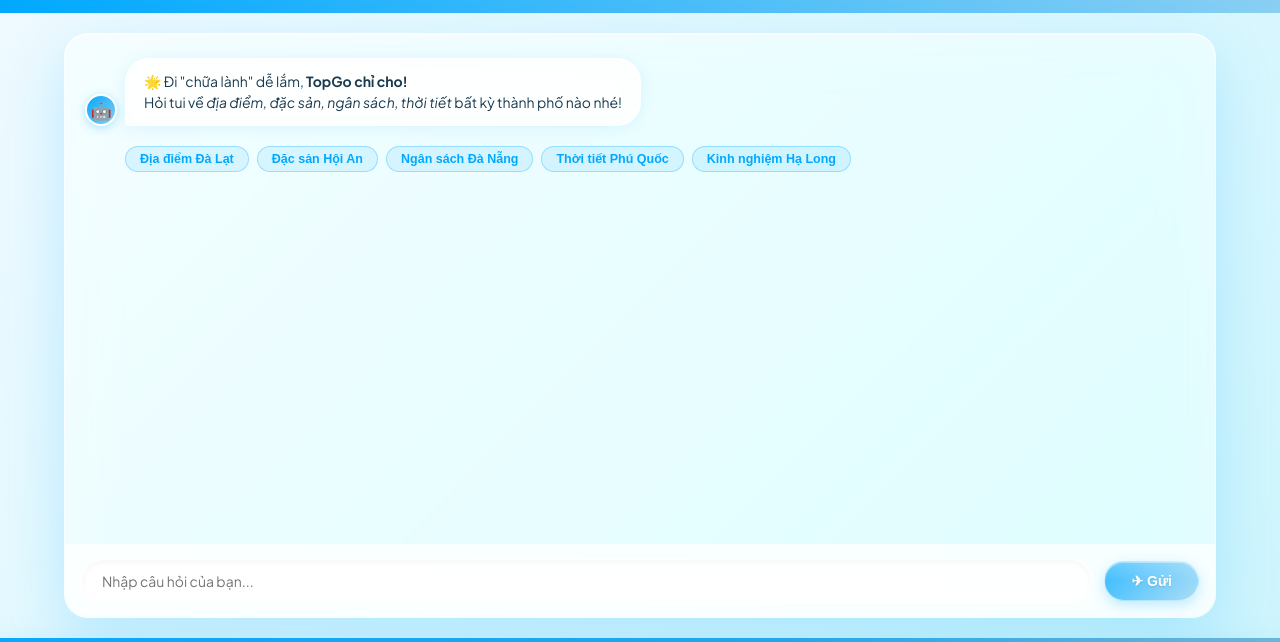
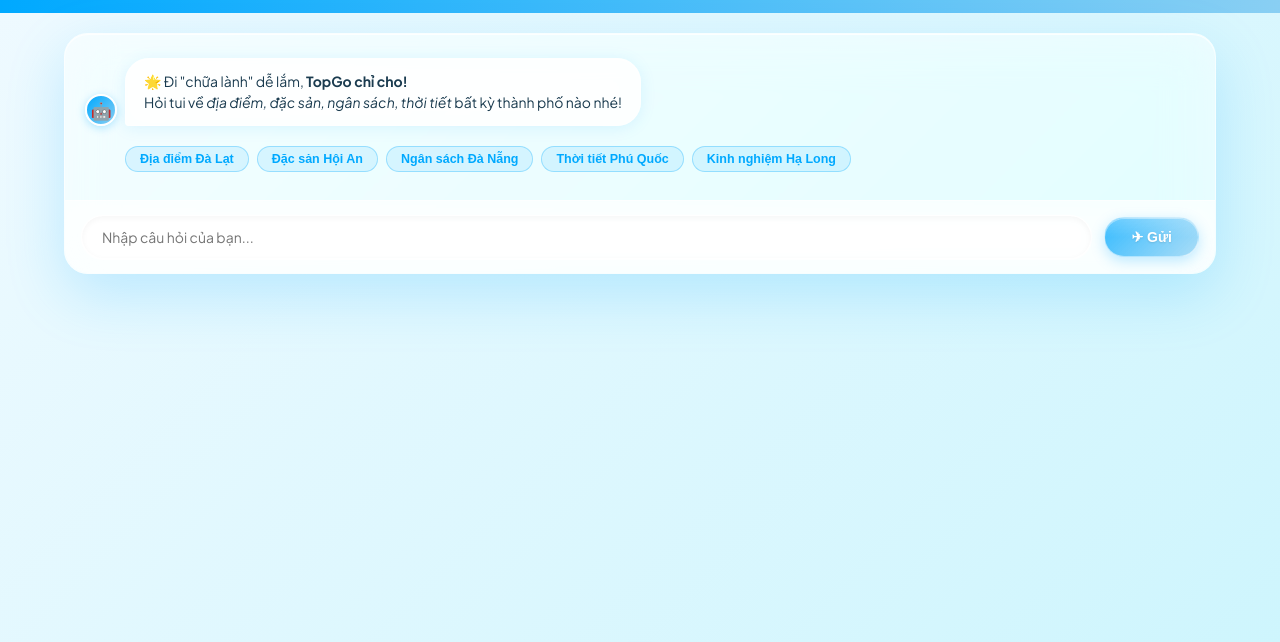
Before and after one commit to TrungKienUS-HCM/topgo-ai-travel, a Flask app: page /chatbot in a window 1280 px wide. Shown: the part 163-805 px from the top of the page. Run offline with Flask 3, Linux system fonts and the light colour scheme; grey boxes are pictures that could not be loaded.

Commit message:
Third update with UI changes

```diff
--- a/static/css/style.css
+++ b/static/css/style.css
@@ -1741,19 +1741,15 @@
 
 /* ========== CHATBOT FULLSCREEN WITH NAVBAR ========== */
 .chatbot-fullscreen-with-nav {
-  display: flex;
-  flex-direction: column;
-  height: calc(100vh - 62px);
-  min-height: 0;
+  display: block;               /* thay vì flex column, để trang kéo dài theo nội dung */
   background: linear-gradient(135deg, var(--bg) 0%, var(--a2) 100%);
-  overflow: hidden;
+  min-height: 100vh;           /* chiếm ít nhất toàn màn hình, nhưng có thể cao hơn */
 }
 .chatbot-header-page {
   background: linear-gradient(90deg, var(--p1), var(--p2));
   padding: 20px 32px;
   text-align: center;
   color: #fff;
-  flex-shrink: 0;
 }
 .chatbot-header-page h1 {
   font-size: 28px;
@@ -1764,37 +1760,33 @@
   opacity: 0.9;
 }
 .chatbot-container-full-width {
-  flex: 1;
-  min-height: 0; /* critical: allows flex child to shrink below content size */
-  display: flex;
-  flex-direction: column;
   width: 90%;
   max-width: 1400px;
   margin: 20px auto;
-  /* Liquid glass container */
   background: rgba(255, 255, 255, 0.55);
   backdrop-filter: blur(24px) saturate(180%);
   -webkit-backdrop-filter: blur(24px) saturate(180%);
   border-radius: var(--r-xl);
-  overflow: hidden;
+  overflow: hidden;            /* chỉ ẩn phần thừa, không tạo scroll riêng */
   box-shadow: var(--sh-l), inset 0 1px 0 rgba(255,255,255,0.8);
   border: 1px solid rgba(255,255,255,0.55);
 }
 .chatbot-messages-full-width {
-  flex: 1;
-  min-height: 0; /* critical: enables overflow-y scroll in flex context */
-  overflow-y: auto;
   padding: 24px 20px;
   display: flex;
   flex-direction: column;
   gap: 16px;
-  /* custom scrollbar */
+  /* Không có overflow-y: auto -> toàn trang cuộn tự nhiên */
+}
+/* custom scrollbar vẫn giữ cho toàn bộ trình duyệt (tuỳ chọn) */
+body {
   scrollbar-width: thin;
   scrollbar-color: var(--border) transparent;
 }
-.chatbot-messages-full-width::-webkit-scrollbar { width: 5px; }
-.chatbot-messages-full-width::-webkit-scrollbar-track { background: transparent; }
-.chatbot-messages-full-width::-webkit-scrollbar-thumb { background: var(--border); border-radius: 10px; }
+body::-webkit-scrollbar { width: 5px; }
+body::-webkit-scrollbar-track { background: transparent; }
+body::-webkit-scrollbar-thumb { background: var(--border); border-radius: 10px; }
+
 .message {
   display: flex;
   max-width: 80%;
@@ -1913,7 +1905,6 @@
   backdrop-filter: blur(16px);
   -webkit-backdrop-filter: blur(16px);
   border-top: 1px solid rgba(255,255,255,0.55);
-  flex-shrink: 0;
 }
 .chatbot-input-full-width {
   flex: 1;
--- a/templates/chatbot.html
+++ b/templates/chatbot.html
@@ -54,16 +54,17 @@
 <script>
     /* ============================================================
        TopChat — chatbot interactions (mock AI responses)
-       Supports: địa điểm, ẩm thực, ngân sách, thời tiết, kinh nghiệm
+       Modified: NO auto-scroll to bottom. Only scroll to user message on send.
     ============================================================ */
     const chatInput = document.getElementById('chatbot-input');
     const chatSend = document.getElementById('chatbot-send');
     const chatMessages = document.getElementById('chatbot-messages');
 
-    // ---- Message rendering helpers ----
-
-    function scrollBottom() {
-        chatMessages.scrollTop = chatMessages.scrollHeight;
+    // ---- Helper: scroll to element ----
+    function scrollToElement(el) {
+        if (el) {
+            el.scrollIntoView({ behavior: 'smooth', block: 'start' });
+        }
     }
 
     // Add a simple text message
@@ -80,10 +81,10 @@
       </div>`;
         }
         chatMessages.appendChild(div);
-        scrollBottom();
+        // No auto-scroll
     }
 
-    // Add a rich card message (place / hotel grid)
+    // Add a rich card message
     function addCardMessage(cardData) {
         const div = document.createElement('div');
         div.className = 'message bot';
@@ -106,10 +107,9 @@
       </div>
     </div>`;
         chatMessages.appendChild(div);
-        scrollBottom();
     }
 
-    // Show a typing indicator while "AI is thinking"
+    // Show typing indicator
     function showTyping() {
         const div = document.createElement('div');
         div.className = 'message bot';
@@ -124,7 +124,6 @@
       </div>
     </div>`;
         chatMessages.appendChild(div);
-        scrollBottom();
     }
 
     function removeTyping() {
@@ -132,148 +131,70 @@
         if (t) t.remove();
     }
 
-    // ---- Response data ----
-
+    // ---- Response data (unchanged) ----
     const RESPONSES = {
-
-        // 1. Đà Lạt places
         dalat: {
             type: 'card',
             trigger: text => text.includes('đà lạt') || text.includes('da lat'),
             card: {
                 title: '🌸 Địa điểm nổi bật ở Đà Lạt',
                 items: [
-                    {
-                        name: '🌊 Hồ Xuân Hương',
-                        desc: 'Trái tim thành phố — dạo thuyền, cà phê ngắm cảnh sương mờ.',
-                        details: 'Rộng 5km², nằm ngay trung tâm. Buổi sáng sương mờ rất đẹp. Thuê thuyền đạp vịt, xe ngựa dạo quanh.',
-                        rating: '4.8'
-                    },
-                    {
-                        name: '💑 Thung lũng Tình Yêu',
-                        desc: 'Công viên lãng mạn — vườn hoa rực rỡ, cầu Vòng Tay.',
-                        details: 'Nhiều khu hoa đặc sắc, phù hợp cặp đôi & gia đình. Vé ~120.000 ₫/người.',
-                        rating: '4.5'
-                    },
-                    {
-                        name: '🏔️ Đỉnh LangBiang',
-                        desc: 'Chinh phục đỉnh núi 2.167m — view toàn cảnh Đà Lạt.',
-                        details: 'Đi bộ hoặc cáp treo. Nên đi sáng sớm để tránh mây. Mang áo ấm!',
-                        rating: '4.7'
-                    },
-                    {
-                        name: '🌺 Làng hoa Vạn Thành',
-                        desc: 'Làng hoa lớn nhất Đà Lạt — check-in cực xinh, vào cửa miễn phí.',
-                        details: 'Hàng trăm loại hoa quanh năm, đặc biệt đẹp dịp Tết & Festival Hoa.',
-                        rating: '4.4'
-                    },
+                    { name: '🌊 Hồ Xuân Hương', desc: 'Trái tim thành phố — dạo thuyền, cà phê ngắm cảnh sương mờ.', details: 'Rộng 5km², nằm ngay trung tâm. Buổi sáng sương mờ rất đẹp. Thuê thuyền đạp vịt, xe ngựa dạo quanh.', rating: '4.8' },
+                    { name: '💑 Thung lũng Tình Yêu', desc: 'Công viên lãng mạn — vườn hoa rực rỡ, cầu Vòng Tay.', details: 'Nhiều khu hoa đặc sắc, phù hợp cặp đôi & gia đình. Vé ~120.000 ₫/người.', rating: '4.5' },
+                    { name: '🏔️ Đỉnh LangBiang', desc: 'Chinh phục đỉnh núi 2.167m — view toàn cảnh Đà Lạt.', details: 'Đi bộ hoặc cáp treo. Nên đi sáng sớm để tránh mây. Mang áo ấm!', rating: '4.7' },
+                    { name: '🌺 Làng hoa Vạn Thành', desc: 'Làng hoa lớn nhất Đà Lạt — check-in cực xinh, vào cửa miễn phí.', details: 'Hàng trăm loại hoa quanh năm, đặc biệt đẹp dịp Tết & Festival Hoa.', rating: '4.4' },
                 ]
             },
             follow: '📌 TopGo gợi ý thêm: mùa tốt nhất đến Đà Lạt là <strong>tháng 11 – 1</strong> (Festival Hoa). Mang áo ấm vì đêm lạnh nhé!'
         },
-
-        // 2. Đà Nẵng places
         danang: {
             type: 'card',
             trigger: text => text.includes('đà nẵng') || text.includes('da nang'),
             card: {
                 title: '🏖️ Top địa điểm Đà Nẵng',
                 items: [
-                    {
-                        name: '🌉 Bà Nà Hills',
-                        desc: 'Cầu Vàng biểu tượng, làng Pháp, công viên Fantasy Park.',
-                        details: 'Cáp treo dài nhất thế giới. Vé ~900K/người (full day). Đặt online tiết kiệm ~100K.',
-                        rating: '4.9'
-                    },
-                    {
-                        name: '🏖️ Bãi biển Mỹ Khê',
-                        desc: 'Forbes bình chọn top 6 bãi biển đẹp nhất thế giới.',
-                        details: 'Cát trắng mịn, nước xanh trong. Tắm biển miễn phí. Nhiều quán hải sản ngon gần bãi.',
-                        rating: '4.8'
-                    },
-                    {
-                        name: '🐉 Cầu Rồng',
-                        desc: 'Biểu tượng Đà Nẵng — phun lửa & nước tối thứ 7, CN lúc 21h.',
-                        details: 'Cầu dài 666m hình rồng vươn ra biển. Đi bộ trên cầu buổi tối rất thú vị.',
-                        rating: '4.6'
-                    },
-                    {
-                        name: '🐒 Núi Sơn Trà',
-                        desc: 'Rừng nguyên sinh, voọc chà vá chân nâu đặc hữu, view đỉnh.',
-                        details: 'Lái xe lên đỉnh ~30 phút. Ngắm toàn cảnh thành phố tuyệt đẹp lúc bình minh.',
-                        rating: '4.5'
-                    },
+                    { name: '🌉 Bà Nà Hills', desc: 'Cầu Vàng biểu tượng, làng Pháp, công viên Fantasy Park.', details: 'Cáp treo dài nhất thế giới. Vé ~900K/người (full day). Đặt online tiết kiệm ~100K.', rating: '4.9' },
+                    { name: '🏖️ Bãi biển Mỹ Khê', desc: 'Forbes bình chọn top 6 bãi biển đẹp nhất thế giới.', details: 'Cát trắng mịn, nước xanh trong. Tắm biển miễn phí. Nhiều quán hải sản ngon gần bãi.', rating: '4.8' },
+                    { name: '🐉 Cầu Rồng', desc: 'Biểu tượng Đà Nẵng — phun lửa & nước tối thứ 7, CN lúc 21h.', details: 'Cầu dài 666m hình rồng vươn ra biển. Đi bộ trên cầu buổi tối rất thú vị.', rating: '4.6' },
+                    { name: '🐒 Núi Sơn Trà', desc: 'Rừng nguyên sinh, voọc chà vá chân nâu đặc hữu, view đỉnh.', details: 'Lái xe lên đỉnh ~30 phút. Ngắm toàn cảnh thành phố tuyệt đẹp lúc bình minh.', rating: '4.5' },
                 ]
             },
             follow: '✈️ Bay từ Hà Nội hoặc Sài Gòn ~1 tiếng. Mùa đẹp: <strong>tháng 3–8</strong> (ít mưa, nắng đẹp).'
         },
-
-        // 3. Food / đặc sản
         food: {
             type: 'food',
-            trigger: text =>
-                text.includes('ăn gì') || text.includes('đặc sản') || text.includes('món ăn') ||
-                text.includes('ngon') || text.includes('quán') || text.includes('hội an'),
+            trigger: text => text.includes('ăn gì') || text.includes('đặc sản') || text.includes('món ăn') || text.includes('ngon') || text.includes('quán') || text.includes('hội an'),
         },
-
-        // 4. Budget / chi phí
         budget: {
             type: 'budget',
-            trigger: text =>
-                text.includes('ngân sách') || text.includes('bao nhiêu tiền') ||
-                text.includes('chi phí') || text.includes('hết bao nhiêu') ||
-                text.includes('giá') || text.includes('tốn'),
+            trigger: text => text.includes('ngân sách') || text.includes('bao nhiêu tiền') || text.includes('chi phí') || text.includes('hết bao nhiêu') || text.includes('giá') || text.includes('tốn'),
         },
-
-        // 5. Weather / thời tiết
         weather: {
             type: 'weather',
-            trigger: text =>
-                text.includes('thời tiết') || text.includes('nhiệt độ') || text.includes('mặc gì') ||
-                text.includes('mưa') || text.includes('nắng') || text.includes('tháng'),
+            trigger: text => text.includes('thời tiết') || text.includes('nhiệt độ') || text.includes('mặc gì') || text.includes('mưa') || text.includes('nắng') || text.includes('tháng'),
         },
-
-        // 6. Hạ Long experience
         halong: {
             type: 'card',
             trigger: text => text.includes('hạ long') || text.includes('ha long'),
             card: {
                 title: '⛵ Kinh nghiệm du lịch Hạ Long',
                 items: [
-                    {
-                        name: '🚢 Tour ngủ đêm trên vịnh',
-                        desc: 'Trải nghiệm không thể bỏ qua — ngủ trên thuyền giữa vịnh.',
-                        details: 'Tour 2N1Đ ~1.5–3M/người. Book sớm mùa hè vì rất đông. Sunrise trên vịnh cực đẹp.',
-                        rating: '4.9'
-                    },
-                    {
-                        name: '🏊 Hang Sửng Sốt & Đảo Ti Tốp',
-                        desc: 'Hang động kỳ vĩ nhất vịnh + leo núi ngắm toàn cảnh.',
-                        details: 'Ti Tốp có bãi tắm đẹp, leo 400 bậc lên đỉnh. Nên đi sáng sớm.',
-                        rating: '4.7'
-                    },
-                    {
-                        name: '🎣 Làng chài Cửa Vạn',
-                        desc: 'Làng chài nổi độc đáo giữa vịnh, văn hóa ngư dân truyền thống.',
-                        details: 'Chèo thuyền kayak vào làng rất thú vị. Mua hải sản tươi ngay tại chỗ.',
-                        rating: '4.6'
-                    },
+                    { name: '🚢 Tour ngủ đêm trên vịnh', desc: 'Trải nghiệm không thể bỏ qua — ngủ trên thuyền giữa vịnh.', details: 'Tour 2N1Đ ~1.5–3M/người. Book sớm mùa hè vì rất đông. Sunrise trên vịnh cực đẹp.', rating: '4.9' },
+                    { name: '🏊 Hang Sửng Sốt & Đảo Ti Tốp', desc: 'Hang động kỳ vĩ nhất vịnh + leo núi ngắm toàn cảnh.', details: 'Ti Tốp có bãi tắm đẹp, leo 400 bậc lên đỉnh. Nên đi sáng sớm.', rating: '4.7' },
+                    { name: '🎣 Làng chài Cửa Vạn', desc: 'Làng chài nổi độc đáo giữa vịnh, văn hóa ngư dân truyền thống.', details: 'Chèo thuyền kayak vào làng rất thú vị. Mua hải sản tươi ngay tại chỗ.', rating: '4.6' },
                 ]
             },
             follow: '⚠️ Lưu ý: tránh đi Hạ Long <strong>tháng 7–8</strong> vì hay có bão. Tốt nhất: <strong>tháng 3–5</strong> hoặc <strong>10–11</strong>.'
         },
-
     };
 
     // ---- Core send logic ----
-
     function processMessage(text) {
         const t = text.toLowerCase();
 
         for (const key of Object.keys(RESPONSES)) {
             const resp = RESPONSES[key];
             if (resp.trigger(t)) {
-                // Handle by type
                 if (resp.type === 'card') {
                     addCardMessage(resp.card);
                     if (resp.follow) setTimeout(() => addMessage(resp.follow, false), 600);
@@ -284,8 +205,6 @@
                 if (resp.type === 'weather') { renderWeatherResponse(t); return; }
             }
         }
-
-        // Fallback
         addMessage(
             `🤔 TopGo đang học thêm để trả lời câu hỏi này. <br>` +
             `Bạn thử hỏi về: <strong>Đà Lạt, Đà Nẵng, Hội An, Hạ Long</strong> — ` +
@@ -293,10 +212,8 @@
         );
     }
 
-    // ---- Specialized renderers ----
-
+    // ---- Specialized renderers (unchanged but no scroll) ----
     function renderFoodResponse(t) {
-        // Detect city context
         let city = 'Hội An'; let foods = FOOD_DATA['hoian'];
         if (t.includes('đà nẵng')) { city = 'Đà Nẵng'; foods = FOOD_DATA['danang']; }
         else if (t.includes('đà lạt')) { city = 'Đà Lạt'; foods = FOOD_DATA['dalat']; }
@@ -322,12 +239,10 @@
       </div>
     </div>`;
         chatMessages.appendChild(div);
-        scrollBottom();
         setTimeout(() => addMessage(`😋 Ăn no rồi nhớ đi dạo phố xem nhé! Bạn muốn TopGo gợi ý thêm địa điểm ở <strong>${city}</strong> không?`, false), 600);
     }
 
     function renderBudgetResponse(t) {
-        // Detect city
         let city = 'Đà Nẵng'; let bdata = BUDGET_DATA['danang'];
         if (t.includes('đà lạt')) { city = 'Đà Lạt'; bdata = BUDGET_DATA['dalat']; }
         else if (t.includes('hội an')) { city = 'Hội An'; bdata = BUDGET_DATA['hoian']; }
@@ -344,9 +259,7 @@
         <table class="budget-table">
           <thead><tr><th>Hạng mục</th><th>Tiết kiệm</th><th>Thoải mái</th></tr></thead>
           <tbody>
-            ${bdata.rows.map(r => `
-              <tr><td>${r[0]}</td><td>${r[1]}</td><td>${r[2]}</td></tr>
-            `).join('')}
+            ${bdata.rows.map(r => `<tr><td>${r[0]}</td><td>${r[1]}</td><td>${r[2]}</td></tr>`).join('')}
             <tr><td>💼 Tổng</td><td>${bdata.total[0]}</td><td>${bdata.total[1]}</td></tr>
           </tbody>
         </table>
@@ -354,12 +267,10 @@
       </div>
     </div>`;
         chatMessages.appendChild(div);
-        scrollBottom();
         setTimeout(() => addMessage(`📊 Muốn TopGo lên lịch trình chi tiết hơn cho <strong>${city}</strong>? Thử dùng <a href="/" style="color:var(--p1);font-weight:700">AI Planner</a> nhé!`, false), 700);
     }
 
     function renderWeatherResponse(t) {
-        // Detect city
         let city = 'Đà Nẵng'; let wdata = WEATHER_DATA['danang'];
         if (t.includes('đà lạt')) { city = 'Đà Lạt'; wdata = WEATHER_DATA['dalat']; }
         else if (t.includes('hà nội')) { city = 'Hà Nội'; wdata = WEATHER_DATA['hanoi']; }
@@ -390,11 +301,9 @@
       </div>
     </div>`;
         chatMessages.appendChild(div);
-        scrollBottom();
     }
 
-    // ---- Static data for responses ----
-
+    // ---- Static data (unchanged) ----
     const FOOD_DATA = {
         hoian: [
             { emoji: '🍜', name: 'Cao Lầu', desc: 'Mì đặc sản chỉ có ở Hội An với nước tương đặc trưng.', price: '35.000–60.000 ₫' },
@@ -430,128 +339,79 @@
 
     const BUDGET_DATA = {
         danang: {
-            rows: [
-                ['🛏 Lưu trú/đêm', '300K–600K', '800K–2M'],
-                ['✈️ Vé máy bay (KH)', '700K–1.2M', '1.2M–2.5M'],
-                ['🍜 Ăn uống/ngày', '150K–300K', '400K–800K'],
-                ['🚕 Di chuyển/ngày', '80K–150K', '200K–400K'],
-                ['🎫 Tham quan/ngày', '100K–300K', '400K–900K'],
-            ],
+            rows: [['🛏 Lưu trú/đêm', '300K–600K', '800K–2M'], ['✈️ Vé máy bay (KH)', '700K–1.2M', '1.2M–2.5M'], ['🍜 Ăn uống/ngày', '150K–300K', '400K–800K'], ['🚕 Di chuyển/ngày', '80K–150K', '200K–400K'], ['🎫 Tham quan/ngày', '100K–300K', '400K–900K']],
             total: ['~3.5M–6M', '~8M–15M'],
         },
         dalat: {
-            rows: [
-                ['🛏 Lưu trú/đêm', '200K–450K', '600K–1.5M'],
-                ['🚌 Xe khách (KH)', '300K–600K', '600K–1M'],
-                ['🍜 Ăn uống/ngày', '120K–250K', '300K–600K'],
-                ['🚕 Di chuyển/ngày', '50K–120K', '150K–300K'],
-                ['🎫 Tham quan/ngày', '50K–150K', '200K–500K'],
-            ],
+            rows: [['🛏 Lưu trú/đêm', '200K–450K', '600K–1.5M'], ['🚌 Xe khách (KH)', '300K–600K', '600K–1M'], ['🍜 Ăn uống/ngày', '120K–250K', '300K–600K'], ['🚕 Di chuyển/ngày', '50K–120K', '150K–300K'], ['🎫 Tham quan/ngày', '50K–150K', '200K–500K']],
             total: ['~2.5M–5M', '~6M–12M'],
         },
         hoian: {
-            rows: [
-                ['🛏 Lưu trú/đêm', '250K–500K', '700K–1.8M'],
-                ['🚌 Xe/Bay (KH)', '500K–1.2M', '1M–2.5M'],
-                ['🍜 Ăn uống/ngày', '100K–200K', '300K–700K'],
-                ['🚕 Di chuyển/ngày', '60K–120K', '150K–350K'],
-                ['🎫 Tham quan/ngày', '80K–200K', '250K–600K'],
-            ],
+            rows: [['🛏 Lưu trú/đêm', '250K–500K', '700K–1.8M'], ['🚌 Xe/Bay (KH)', '500K–1.2M', '1M–2.5M'], ['🍜 Ăn uống/ngày', '100K–200K', '300K–700K'], ['🚕 Di chuyển/ngày', '60K–120K', '150K–350K'], ['🎫 Tham quan/ngày', '80K–200K', '250K–600K']],
             total: ['~3M–5.5M', '~7M–14M'],
         },
         halong: {
-            rows: [
-                ['🚢 Tour 2N1Đ', '1.5M–2.5M', '3M–6M'],
-                ['🚌 Xe từ HN (KH)', '200K–400K', '400K–800K'],
-                ['🍜 Ăn uống (tour)', 'Thường bao gồm', 'Thường bao gồm'],
-                ['🎫 Tham quan', '100K–200K', '200K–500K'],
-            ],
+            rows: [['🚢 Tour 2N1Đ', '1.5M–2.5M', '3M–6M'], ['🚌 Xe từ HN (KH)', '200K–400K', '400K–800K'], ['🍜 Ăn uống (tour)', 'Thường bao gồm', 'Thường bao gồm'], ['🎫 Tham quan', '100K–200K', '200K–500K']],
             total: ['~2.5M–4M', '~5M–10M'],
         },
         phuquoc: {
-            rows: [
-                ['🛏 Resort/đêm', '500K–1M', '1.5M–5M'],
-                ['✈️ Bay (KH)', '800K–1.5M', '1.5M–3M'],
-                ['🍜 Ăn uống/ngày', '150K–350K', '400K–1M'],
-                ['🚕 Di chuyển/ngày', '100K–200K', '200K–500K'],
-                ['🏊 Tham quan/ngày', '100K–300K', '400K–1M'],
-            ],
+            rows: [['🛏 Resort/đêm', '500K–1M', '1.5M–5M'], ['✈️ Bay (KH)', '800K–1.5M', '1.5M–3M'], ['🍜 Ăn uống/ngày', '150K–350K', '400K–1M'], ['🚕 Di chuyển/ngày', '100K–200K', '200K–500K'], ['🏊 Tham quan/ngày', '100K–300K', '400K–1M']],
             total: ['~4M–8M', '~10M–25M'],
         },
     };
 
     const WEATHER_DATA = {
         danang: {
-            seasons: [
-                { icon: '☀️', label: 'T3–T8', temp: '27–35°C' },
-                { icon: '🌧️', label: 'T9–T11', temp: '20–26°C' },
-                { icon: '⛅', label: 'T12–T2', temp: '18–24°C' },
-                { icon: '🌊', label: 'Biển đẹp', temp: 'T3–T8' },
-            ],
+            seasons: [{ icon: '☀️', label: 'T3–T8', temp: '27–35°C' }, { icon: '🌧️', label: 'T9–T11', temp: '20–26°C' }, { icon: '⛅', label: 'T12–T2', temp: '18–24°C' }, { icon: '🌊', label: 'Biển đẹp', temp: 'T3–T8' }],
             tip: '✅ <strong>Mùa đẹp nhất:</strong> tháng 3–8 — nắng đẹp, biển êm, ít mưa. Tránh tháng 9–11 vì mưa lũ nhiều.',
             wear: 'Áo thun, quần short, kem chống nắng. Tháng 12–2 mang thêm áo khoác mỏng.',
         },
         dalat: {
-            seasons: [
-                { icon: '🌸', label: 'T3–T5', temp: '17–22°C' },
-                { icon: '🌧️', label: 'T5–T10', temp: '15–20°C' },
-                { icon: '🍂', label: 'T10–T12', temp: '14–20°C' },
-                { icon: '❄️', label: 'T12–T2', temp: '10–17°C' },
-            ],
+            seasons: [{ icon: '🌸', label: 'T3–T5', temp: '17–22°C' }, { icon: '🌧️', label: 'T5–T10', temp: '15–20°C' }, { icon: '🍂', label: 'T10–T12', temp: '14–20°C' }, { icon: '❄️', label: 'T12–T2', temp: '10–17°C' }],
             tip: '✅ <strong>Mùa đẹp nhất:</strong> tháng 11–1 (Festival Hoa) hoặc tháng 3–4 (khô ráo, se lạnh). Tránh T6–T9 vì mưa nhiều.',
             wear: 'Áo khoác len/hoodie mọi tháng. Buổi tối cần áo ấm dù mùa hè.',
         },
         hanoi: {
-            seasons: [
-                { icon: '🌺', label: 'T3–T4', temp: '18–25°C' },
-                { icon: '☀️', label: 'T5–T8', temp: '28–38°C' },
-                { icon: '🍂', label: 'T9–T11', temp: '20–27°C' },
-                { icon: '🌨️', label: 'T12–T2', temp: '12–20°C' },
-            ],
+            seasons: [{ icon: '🌺', label: 'T3–T4', temp: '18–25°C' }, { icon: '☀️', label: 'T5–T8', temp: '28–38°C' }, { icon: '🍂', label: 'T9–T11', temp: '20–27°C' }, { icon: '🌨️', label: 'T12–T2', temp: '12–20°C' }],
             tip: '✅ <strong>Mùa đẹp nhất:</strong> tháng 10–11 (thu vàng, mát mẻ) và tháng 3–4 (xuân, ít mưa). Tránh T6–T8 vì nóng ẩm.',
             wear: 'T3–T11: áo thun + quần dài. T12–T2: áo ấm, khăn len. Mang ô luôn.',
         },
         phuquoc: {
-            seasons: [
-                { icon: '☀️', label: 'T11–T4', temp: '27–33°C' },
-                { icon: '🌧️', label: 'T5–T10', temp: '25–30°C' },
-                { icon: '🏖️', label: 'Mùa khô', temp: 'T11–T4' },
-                { icon: '🌊', label: 'Biển đẹp', temp: 'T11–T3' },
-            ],
+            seasons: [{ icon: '☀️', label: 'T11–T4', temp: '27–33°C' }, { icon: '🌧️', label: 'T5–T10', temp: '25–30°C' }, { icon: '🏖️', label: 'Mùa khô', temp: 'T11–T4' }, { icon: '🌊', label: 'Biển đẹp', temp: 'T11–T3' }],
             tip: '✅ <strong>Mùa đẹp nhất:</strong> tháng 11–4 (khô, biển trong). Tháng 5–10 mưa nhiều, biển động.',
             wear: 'Quần short, áo thun, dép xốp và đồ bơi. Mang áo khoác nhẹ cho buổi tối.',
         },
         halong: {
-            seasons: [
-                { icon: '🌸', label: 'T3–T5', temp: '18–25°C' },
-                { icon: '☀️', label: 'T6–T8', temp: '27–33°C' },
-                { icon: '🍂', label: 'T9–T11', temp: '20–27°C' },
-                { icon: '❄️', label: 'T12–T2', temp: '12–18°C' },
-            ],
+            seasons: [{ icon: '🌸', label: 'T3–T5', temp: '18–25°C' }, { icon: '☀️', label: 'T6–T8', temp: '27–33°C' }, { icon: '🍂', label: 'T9–T11', temp: '20–27°C' }, { icon: '❄️', label: 'T12–T2', temp: '12–18°C' }],
             tip: '✅ <strong>Mùa đẹp nhất:</strong> tháng 3–5 và 10–11. Tránh T7–T8 vì bão. T12–T2 se lạnh nhưng ít khách.',
             wear: 'T3–T9: áo thun, áo khoác mỏng. T10–T2: áo len, áo gió chắn hơi nước vịnh.',
         },
     };
 
-    // ---- Send flow ----
-
+    // ---- Send message (MODIFIED: scroll to user message only) ----
     function sendMessage(textOverride) {
         const text = (textOverride || chatInput.value).trim();
         if (!text) return;
         addMessage(text, true);
         chatInput.value = '';
-        // Disable send while "AI thinking"
+
+        // Scroll to the user message just added
+        const lastUserMsg = document.querySelector('.message.user:last-child');
+        if (lastUserMsg) {
+            lastUserMsg.scrollIntoView({ behavior: 'smooth', block: 'start' });
+        }
+
         chatSend.disabled = true;
         showTyping();
         setTimeout(() => {
             removeTyping();
             processMessage(text);
+            // No additional scrolling
             chatSend.disabled = false;
         }, 700 + Math.random() * 400);
     }
 
     function sendSuggestion(text) {
-        // Hide suggestion chips after first use
         const chips = document.querySelector('.chat-suggestions');
         if (chips) { chips.style.opacity = '0'; setTimeout(() => chips.remove(), 300); }
         sendMessage(text);
```
Also changed, not shown: templates/index.html (+8 -14 lines).
